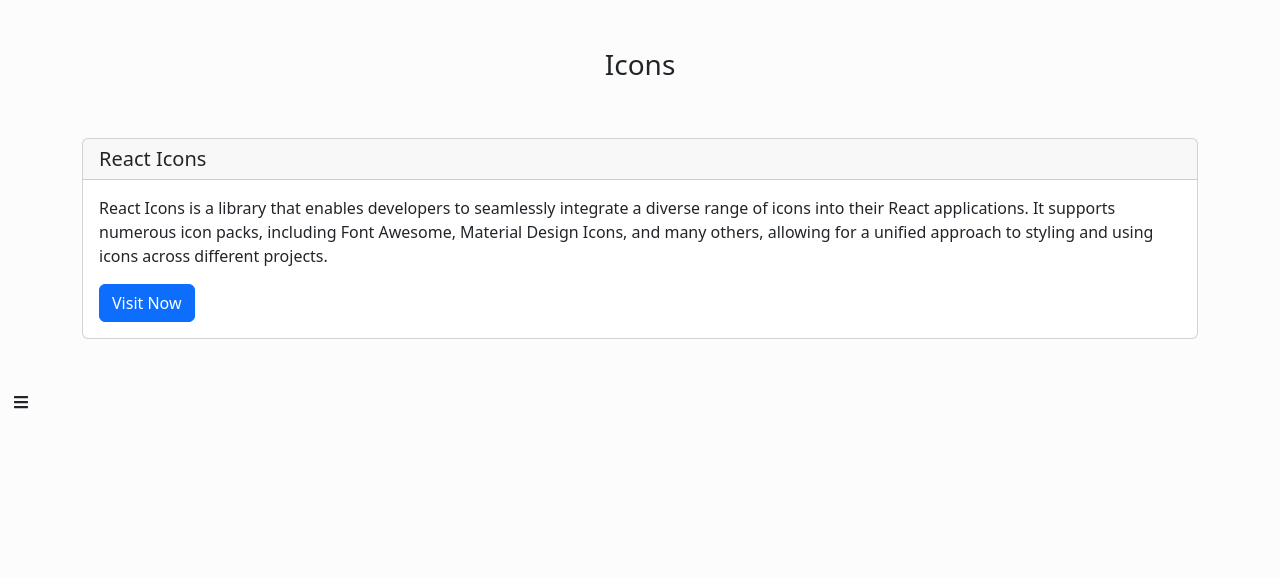
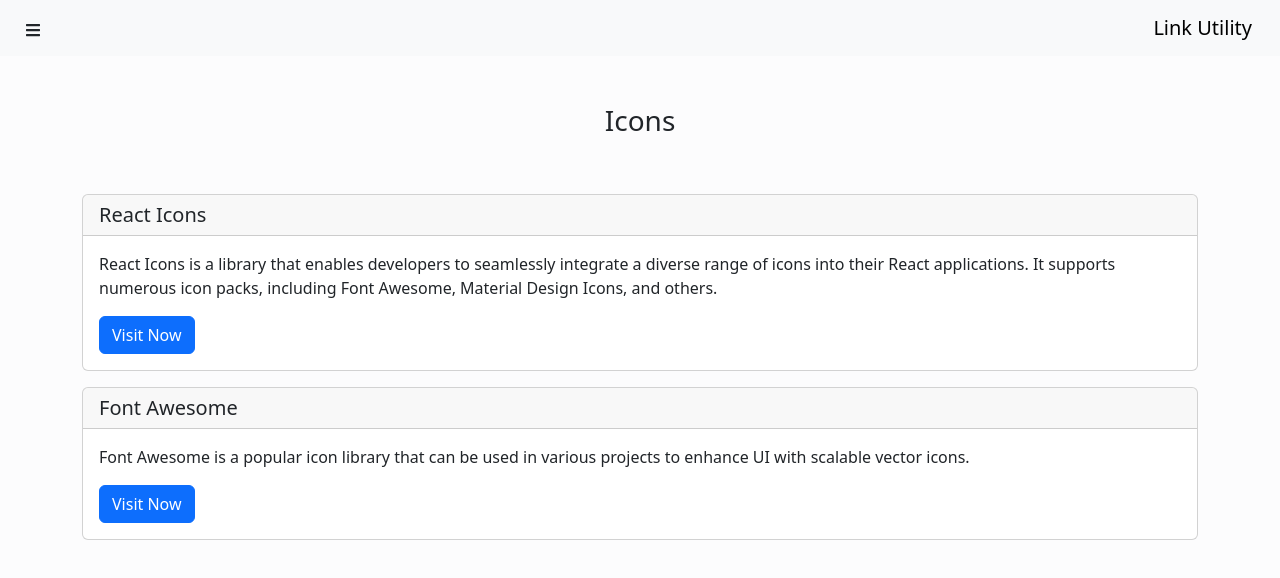
Before and after one commit to Abanoub-Abd-Elmessih/Link-Utility, a React (Vite) app: page /icons in a window 1280 px wide. Shown: the top 578 px of the page. Built offline with nearby package versions, Linux system fonts and the light colour scheme.

Commit message:
Edit Offcanvas & Add Mock Data File

```diff
--- a/src/Components/CardComp/CardComp.tsx
+++ b/src/Components/CardComp/CardComp.tsx
@@ -2,15 +2,14 @@
 import Card from 'react-bootstrap/Card';
 
 interface CardItemProp {
-  className?: string;
   header: string;
   text: string;
   go: string | React.ReactNode;
 }
 
-const CardComp: React.FC<CardItemProp> = ({ header, text, go , className}) => {
+const CardComp: React.FC<CardItemProp> = ({ header, text, go }) => {
   return (
-    <Card className={className}>
+    <Card className={'text-dark text-decoration-none'}>
       <Card.Header as="h5">{header}</Card.Header>
       <Card.Body>
         <Card.Text>{text}</Card.Text>
--- a/src/Components/Home/Home.tsx
+++ b/src/Components/Home/Home.tsx
@@ -1,11 +1,54 @@
-import { Container } from "react-bootstrap"
+import { useState } from "react";
+import { Container, Form, InputGroup } from "react-bootstrap";
+import { linkData } from "../../data/linkData";
+import CardComp from "../../Components/CardComp/CardComp";
 
 export default function Home() {
+  const [searchTerm, setSearchTerm] = useState("");
+
+  const filteredLinks = linkData.filter(
+    (item) =>
+      item.header.toLowerCase().includes(searchTerm.toLowerCase()) ||
+      item.text.toLowerCase().includes(searchTerm.toLowerCase())
+  );
+
   return (
-    <div>
-        <Container className="text-center py-5">
-        <h1>Link Utility</h1>
-        </Container>
-    </div>
-  )
+    <Container className="py-5">
+      <h1 className="text-center">Link Utility</h1>
+
+      {/* Search Input */}
+      <InputGroup className="mb-3 mt-4">
+        <Form.Control
+          placeholder="Search across all libraries..."
+          value={searchTerm}
+          onChange={(e) => setSearchTerm(e.target.value)}
+        />
+      </InputGroup>
+
+      {/* Display Results */}
+      <ul className="list-unstyled">
+        {searchTerm && filteredLinks.length > 0 ? (
+          filteredLinks.map((link, index) => (
+            <li key={index} className="mb-3">
+              <CardComp
+                header={link.header}
+                text={link.text}
+                go={
+                  <a
+                    href={link.url}
+                    target="_blank"
+                    rel="noopener noreferrer"
+                  >
+                    Visit Now
+                  </a>
+                }
+              />
+            </li>
+          ))
+        ) : searchTerm && filteredLinks.length === 0 ? (
+          <p>No results found</p>
+        ) : null }
+      </ul>
+    </Container>
+  );
 }
--- a/src/Components/offcanvas/OffcanvasComp.module.css
+++ /dev/null
@@ -1,23 +0,0 @@
-.brandsIcon{
-    margin: 10px;
-    width: 45px;
-    height: 45px;
-    border: 1px black solid;
-    border-radius: 50%;
-    display: flex;
-    justify-content: center;
-    align-items: center;
-    transition: all 0.5s;
-    cursor: pointer;
-}
-.brandsIcon:hover{
-    background-color: #343A40;
-    color: white;
-}
-.footerIcons{
-    color: black;
-    font-size: 20px;
-}
-.brandsIcon:hover .footerIcons {
-    color: white;
-}
--- a/src/Components/offcanvas/OffcanvasComp.tsx
+++ b/src/Components/offcanvas/OffcanvasComp.tsx
@@ -1,6 +1,5 @@
-import styles from "./OffcanvasComp.module.css";
 import { useState } from "react";
-import { Accordion } from "react-bootstrap";
+import { Accordion, Container, Navbar } from "react-bootstrap";
 import Button from "react-bootstrap/Button";
 import Offcanvas from "react-bootstrap/Offcanvas";
 import { FaBars, FaGithub, FaLinkedin, FaPhoneAlt } from "react-icons/fa";
@@ -8,20 +7,41 @@
 import AccordionItemComp from "../AccordionItem/AccordionItemComp";
 import { Link } from "react-router-dom";
 
+// List Component
+function ListItem({ to, text, onClick }: { to: string; text: string; onClick: () => void }) {
+  return (
+    <li className="border-bottom pb-2">
+      <Link to={to} className="text-decoration-none text-dark" onClick={onClick}>
+        {text}
+      </Link>
+    </li>
+  );
+}
+
 export default function OffcanvasComp() {
   const [show, setShow] = useState(false);
   const handleClose = () => setShow(false);
   const handleShow = () => setShow(true);
 
   return (
-    <div className="position-fixed top-50 start-0 translate-middle-y">
-      <Button variant="" onClick={handleShow}>
-        <FaBars />
-      </Button>
-
+    <div>
+      {/* Navbar */}
+      <Navbar expand="lg" className="bg-body-tertiary">
+        <Container fluid>
+          <Button variant="" onClick={handleShow}>
+            <FaBars />
+          </Button>
+          <Navbar.Brand as={Link} to={'/'}>Link Utility</Navbar.Brand>
+        </Container>
+      </Navbar>
+      {/* Offcanvas */}
       <Offcanvas show={show} onHide={handleClose} placement="start">
         <Offcanvas.Header closeButton>
-          <Offcanvas.Title className="fs-3"><Link to={'/'} className="text-decoration-none text-dark">Link Utility</Link></Offcanvas.Title>
+          <Offcanvas.Title className="fs-3">
+            <Link to={"/"} onClick={handleClose} className="text-decoration-none text-dark">
+              Link Utility
+            </Link>
+          </Offcanvas.Title>
         </Offcanvas.Header>
 
         <Offcanvas.Body className="d-flex flex-column h-100 justify-content-between">
@@ -37,22 +57,18 @@
             <Accordion>
               <AccordionItemComp
                 eventKey="0"
+                title="Styles"
                 content={
-                  <ol className="d-flex flex-column gap-2">
-                    <li className="border-bottom">
-                      <Link to={"/icons"} className="text-decoration-none text-dark">Icons</Link>
-                    </li>
-                    <li className="border-bottom">
-                      <Link to={"/animation"} className="text-decoration-none text-dark">Animation</Link>
-                    </li>
+                  <ol className="d-flex flex-column gap-3">
+                    <ListItem to={'/icons'} text="Icons" onClick={handleClose}/>
+                    <ListItem to={'/animation'} text="Animation" onClick={handleClose}/>
                   </ol>
                 }
-                title="Styles"
               />
               <AccordionItemComp
                 eventKey="1"
+                title="Package #2"
                 content={`Lorem`}
-                title="Package #2"
               />
               <AccordionItemComp
                 eventKey="2"
@@ -62,38 +78,38 @@
             </Accordion>
           </main>
           {/* Footer Section */}
-          <footer className="mt-3 pt-3 border-top text-center">
+          <footer className="mt-3 pt-3 border-top ">
             <p className="mb-1">
               Created by <span className="fw-bold">Abanoub Abd Elmessih</span>
             </p>
-            <ul className="list-unstyled m-0 pb-1 d-flex justify-content-center align-items-center">
-              <li className={styles.brandsIcon}>
+            <ul className="list-unstyled m-0 pt-2 d-flex justify-content-start gap-2 align-items-center">
+              <li className="">
                 <a
                   href="https://github.com/Abanoub-Abd-Elmessih"
                   target="_blank"
                 >
-                  <FaGithub className={styles.footerIcons} />
+                  <FaGithub className={'text-dark fs-5'} />
                 </a>
               </li>
-              <li className={styles.brandsIcon}>
+              <li className="">
                 <a
                   href="https://www.linkedin.com/in/abanoub-abd-elmessih/"
                   target="_blank"
                 >
-                  <FaLinkedin className={styles.footerIcons} />
+                  <FaLinkedin className={'text-dark fs-5'} />
                 </a>
               </li>
-              <li className={styles.brandsIcon}>
+              <li className="">
                 <a
                   href="mailto:Abanoubabdelmessih110@gmail.com"
                   target="_blank"
                 >
-                  <SiGmail className={styles.footerIcons} />
+                  <SiGmail className={'text-dark fs-5'} />
                 </a>
               </li>
-              <li className={styles.brandsIcon}>
+              <li className="">
                 <a href="tel:+20 155 956 6765" target="_blank">
-                  <FaPhoneAlt className={styles.footerIcons} />
+                  <FaPhoneAlt className={'text-dark fs-6'} />
                 </a>
               </li>
             </ul>
--- a/src/Pages/Animation/Animation.tsx
+++ b/src/Pages/Animation/Animation.tsx
@@ -1,27 +1,27 @@
 import { Container } from "react-bootstrap";
 import CardComp from "../../Components/CardComp/CardComp";
+import { linkData } from "../../data/linkData";
 
 export default function Animation() {
+  const animationCards = linkData.filter((item) => item.category === "Animation");
   return (
     <div>
       <Container>
         <p className="h3 text-center py-5">Animation</p>
         <ul className="list-unstyled">
-          <li>
+          {animationCards.map((card, index) => (
+            <li key={index} className="mb-3">
               <CardComp
-              header="Animista"
-              text="Animation Library: Animista offers an extensive collection of animations that can be previewed in real-time. Users can choose from different categories, making it easy to find the perfect effect for their project."
+                header={card.header}
+                text={card.text}
                 go={
-                <a
-                  href="https://animista.net/"
-                  target="_blank"
-                  className="text-white text-decoration-none"
-                >
+                  <a href={card.url} target="_blank">
                     Visit Now
                   </a>
                 }
               />
             </li>
+          ))}
         </ul>
       </Container>
     </div>
--- a/src/Pages/Icons/Icons.tsx
+++ b/src/Pages/Icons/Icons.tsx
@@ -1,29 +1,31 @@
 import { Container } from "react-bootstrap";
 import CardComp from "../../Components/CardComp/CardComp";
+import { linkData } from "../../data/linkData"; // Import the centralized data
 
 export default function Icons() {
+  const iconCards = linkData.filter((item) => item.category === "Icons");
+
   return (
-    <div>
-      <Container>
-        <p className="h3 text-center py-5">Icons</p>
-        <ul className="list-unstyled">
-          <li>
+    <Container>
+      <p className="h3 text-center py-5">Icons</p>
+      <ul className="list-unstyled">
+        {iconCards.map((card, index) => (
+          <li key={index} className="mb-3">
             <CardComp
-              header="React Icons"
-              text="React Icons is a library that enables developers to seamlessly integrate a diverse range of icons into their React applications. It supports numerous icon packs, including Font Awesome, Material Design Icons, and many others, allowing for a unified approach to styling and using icons across different projects."
+              header={card.header}
+              text={card.text}
               go={
                 <a
-                  href="https://react-icons.github.io/react-icons/"
+                  href={card.url}
                   target="_blank"
-                  className="text-white text-decoration-none"
                 >
                   Visit Now
                 </a>
               }
             />
           </li>
-        </ul>
-      </Container>
-    </div>
+        ))}
+      </ul>
+    </Container>
   );
 }
--- /dev/null
+++ b/src/data/linkData.ts
@@ -0,0 +1,26 @@
+export const linkData = [
+    {
+      category: "Icons",
+      header: "React Icons",
+      text: "React Icons is a library that enables developers to seamlessly integrate a diverse range of icons into their React applications. It supports numerous icon packs, including Font Awesome, Material Design Icons, and others.",
+      url: "https://react-icons.github.io/react-icons/",
+    },
+    {
+      category: "Icons",
+      header: "Font Awesome",
+      text: "Font Awesome is a popular icon library that can be used in various projects to enhance UI with scalable vector icons.",
+      url: "https://fontawesome.com/",
+    },
+    {
+      category: "Animation",
+      header: "Framer Motion",
+      text: "Framer Motion is a library for creating smooth animations and interactions for React components.",
+      url: "https://www.framer.com/motion/",
+    },
+    {
+      category: "Animation",
+      header: "Animista",
+      text: "Animista offers an extensive collection of animations that can be previewed in real-time. Users can choose from different categories, making it easy to find the perfect effect for their project.",
+      url: "https://animista.net/",
+    },
+  ];
--- a/src/index.css
+++ b/src/index.css
@@ -0,0 +1,4 @@
+a{
+    color: white;
+    text-decoration: none;
+}
```
Lines whose indentation alone changed are shown as unchanged.
